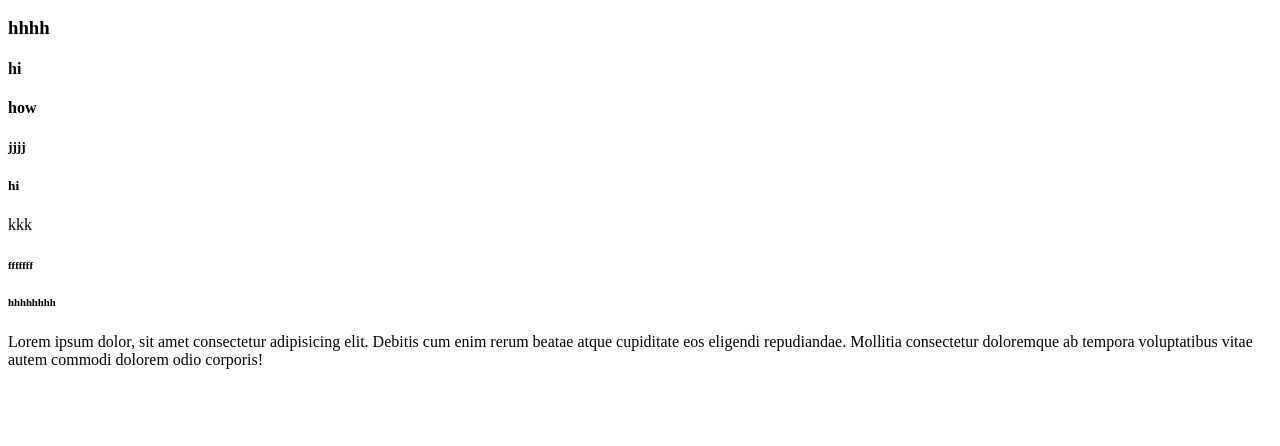
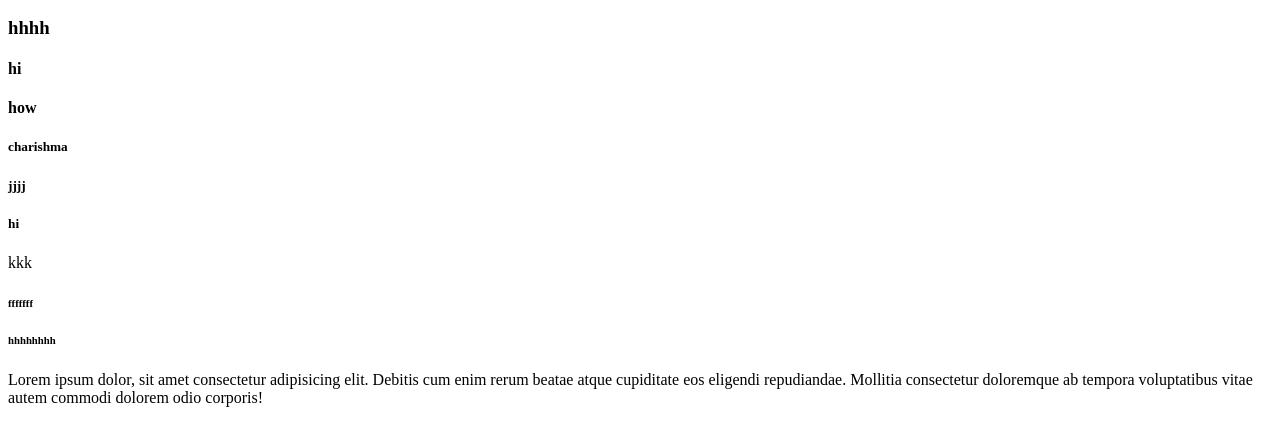
Before and after one commit to Dileep554/pro, a plain HTML site: page index.html in a window 1280 px wide. Shown: the part 110-556 px from the top of the page. Drawn offline with Linux system fonts and the light colour scheme.

Commit message:
Update index.html

```diff
--- a/index.html
+++ b/index.html
@@ -11,6 +11,7 @@
     <h3>hhhh</h3>
     <h4>hi</h4>
     <h4>how</h4>
+    <h5>charishma</h5>
     <h5>jjjj</h5>
     <h5>hi</h5>
     <addd here>kkk
```
